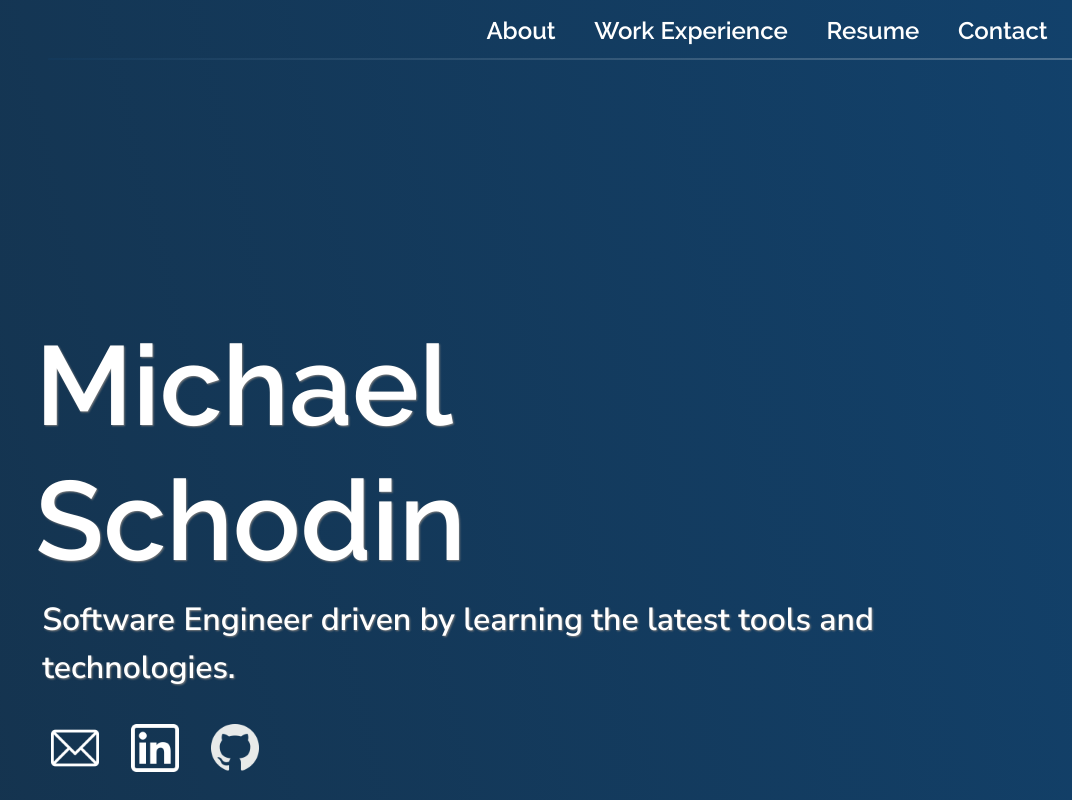
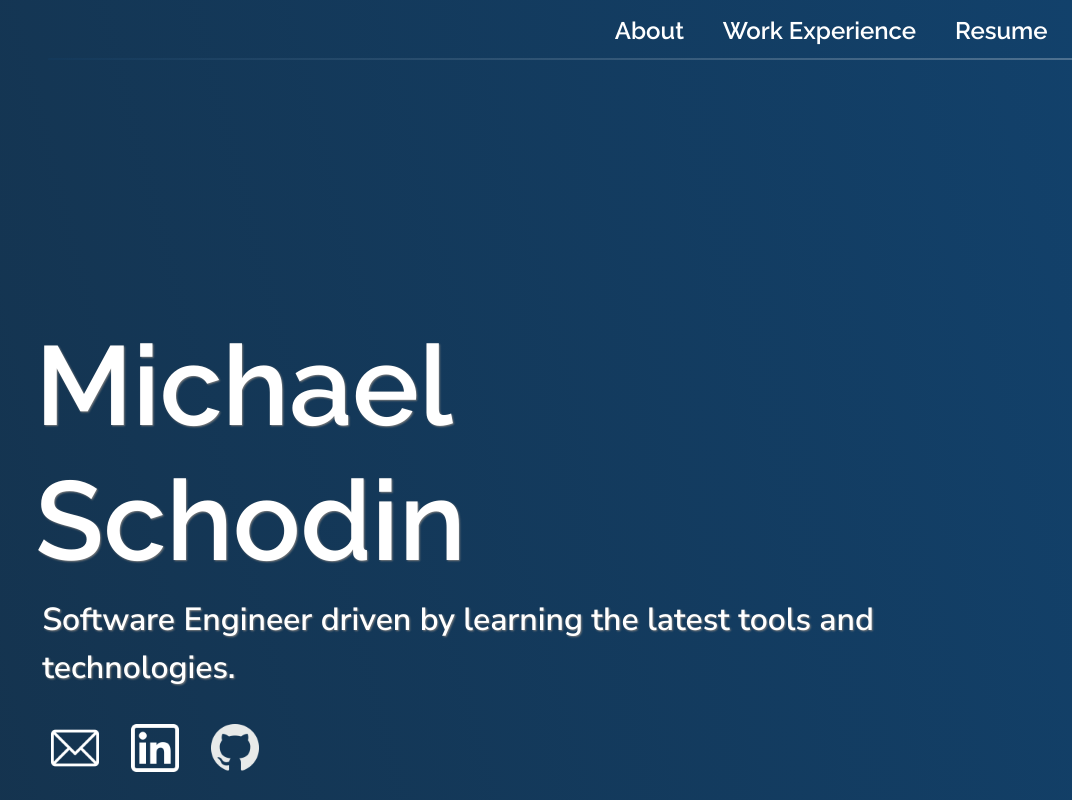
Before and after one commit to mschodin/personal_website, a React (Create React App) app: page / in a window 1280 px wide. Shown: the top 800 px of the page, without its empty margins (208-1280 px from the left). Built offline with nearby package versions, Linux system fonts and the light colour scheme.

Commit message:
deleted extra unused contact page

```diff
--- a/src/App.js
+++ b/src/App.js
@@ -6,14 +6,12 @@ import About from './Components/About';
 import Experience from './Components/Experience';
 import Section from './Components/Section';
 import Resume from './Components/Resume';
-import Contact from './Components/Contact';
 
 function App() {
   var home = <Home />;
   var about = <About />;
   var experience = <Experience />;
   var resume = <Resume />;
-  var contact = <Contact />;
 
   return (
     <div className="App">
@@ -34,10 +32,6 @@ function App() {
           content={resume}
           id="section3"
         />
-        <Section
-          content={contact}
-          id="section4"
-        />
     </div>
   );
 }
--- a/src/Components/Contact.js
+++ /dev/null
@@ -1,13 +0,0 @@
-import React from 'react';
-
-function Contact(props) {
-    return (
-        <>
-            <div className="resume-container">
-
-            </div>
-        </>
-    );
-};
-
-export default Contact;
--- a/src/Components/Nav.js
+++ b/src/Components/Nav.js
@@ -6,14 +6,6 @@ function NavBar(props) {
     return (
         <>
             <ul className="customNavBar">
-                <li className="navLink">
-                    <Link
-                        activeClass="active"
-                        to="section4"
-                        offset={-70}
-                        duration={500}
-                    >Contact</Link>
-                </li>
                 <li className="navLink">
                     <Link
                         activeClass="active"
```
Also changed, not shown: src/Assets/github.png (deleted).
